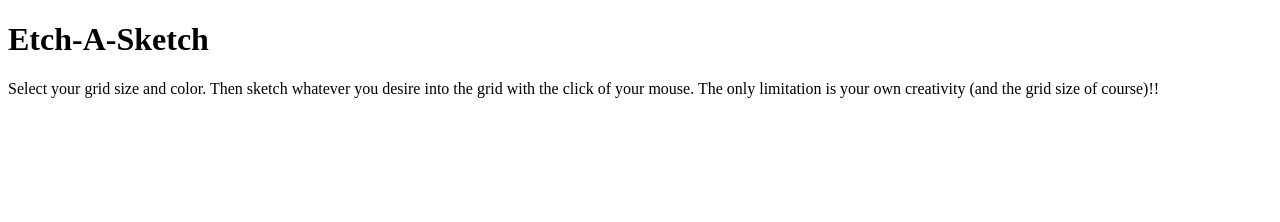
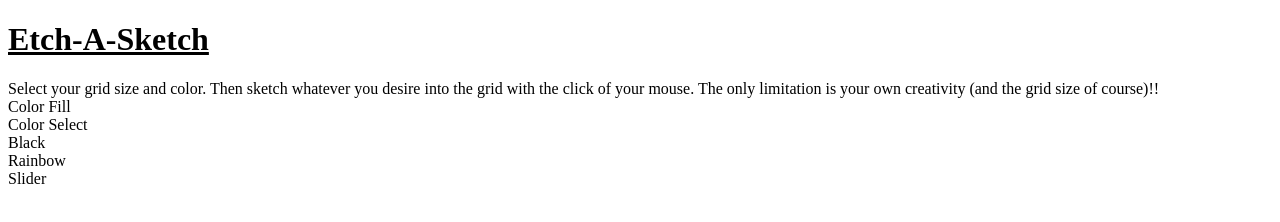
Before and after one commit to neelg07/etch-A-sketch, a plain HTML site: page index.html in a window 1280 px wide. Drawn offline with Linux system fonts and the light colour scheme.

Commit message:
Map out entire layout by adding temp placeholders

```diff
--- a/index.html
+++ b/index.html
@@ -13,21 +13,33 @@
         <div class="container">
 
             <div class="header">
-                <div class="title"><h1>Etch-A-Sketch</h1></div>
+                <div class="title"><h1><u>Etch-A-Sketch</u></h1></div>
                 <div class="para">Select your grid size and color. Then sketch whatever you desire into the grid with the click of your mouse. The only limitation is your own creativity (and the grid size of course)!!</div>
             </div>
 
             <div class="body">
                 <div class="hud">
-                    <div class="color"></div>
-                    <div class="color-select"></div>
-                    <div class="black-select"></div>
-                    <div class="rainbow"></div>
+                    <div class="color">
+                        <div class="color-square">Color Fill</div>
+                    </div>
+                    <div class="color-select">
+                        <div class="colortemp">Color Select</div>
+                    </div>
+                    <div class="black-select">
+                        <div class="blacktemp">Black</div>
+                    </div>
+                    <div class="rainbow">
+                        <div class="rainbowtemp"> Rainbow</div>
+                    </div>
                 </div>
 
                 <div class="main">
-                    <div class="grid"></div>
-                    <div class="slider"></div>
+                    <div class="grid">
+                        <div class="square"></div>
+                    </div>
+                    <div class="slider">
+                        <div class="slidetemp">Slider</div>
+                    </div>
                     <div class="footer"></div>
                 </div>
             </div>
```
